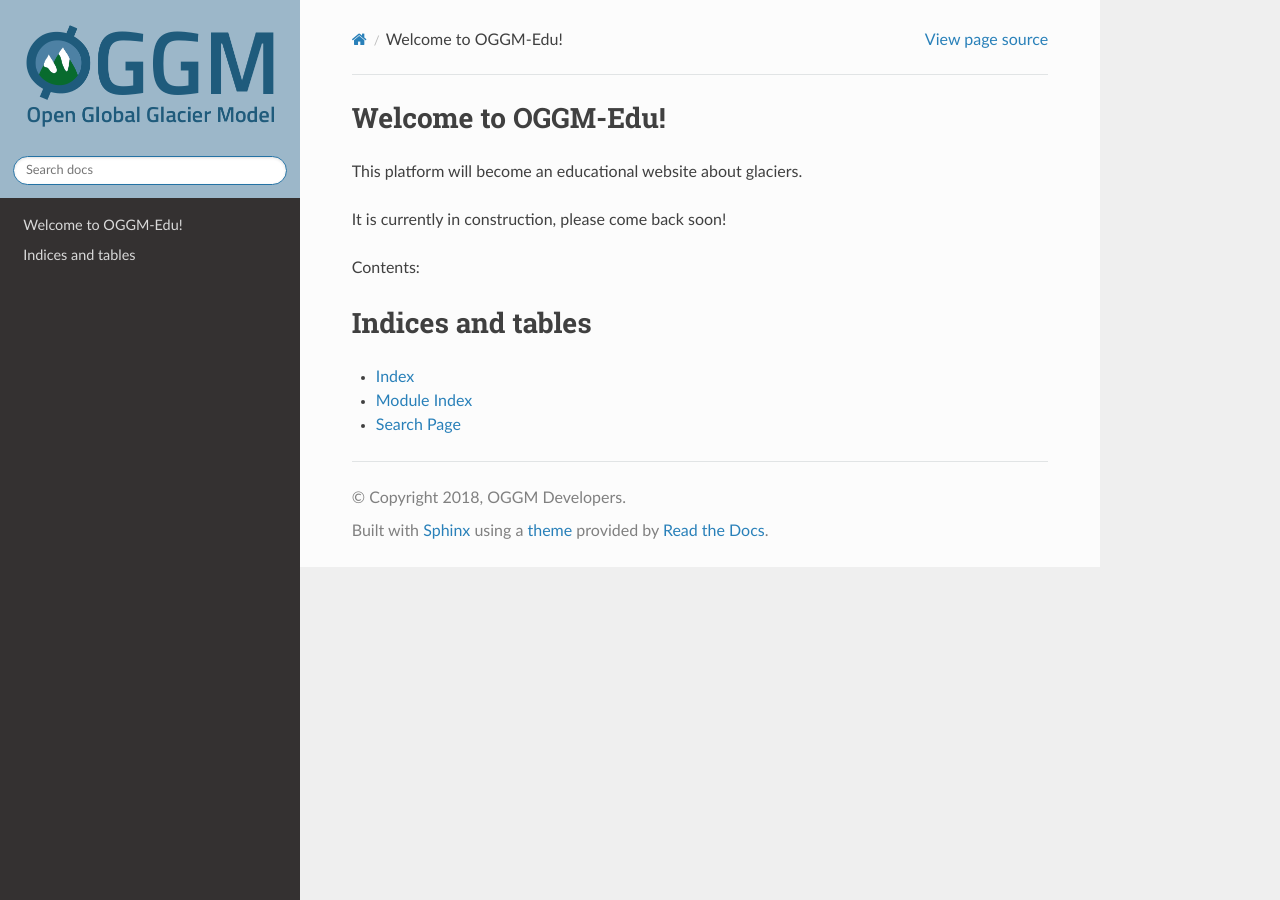
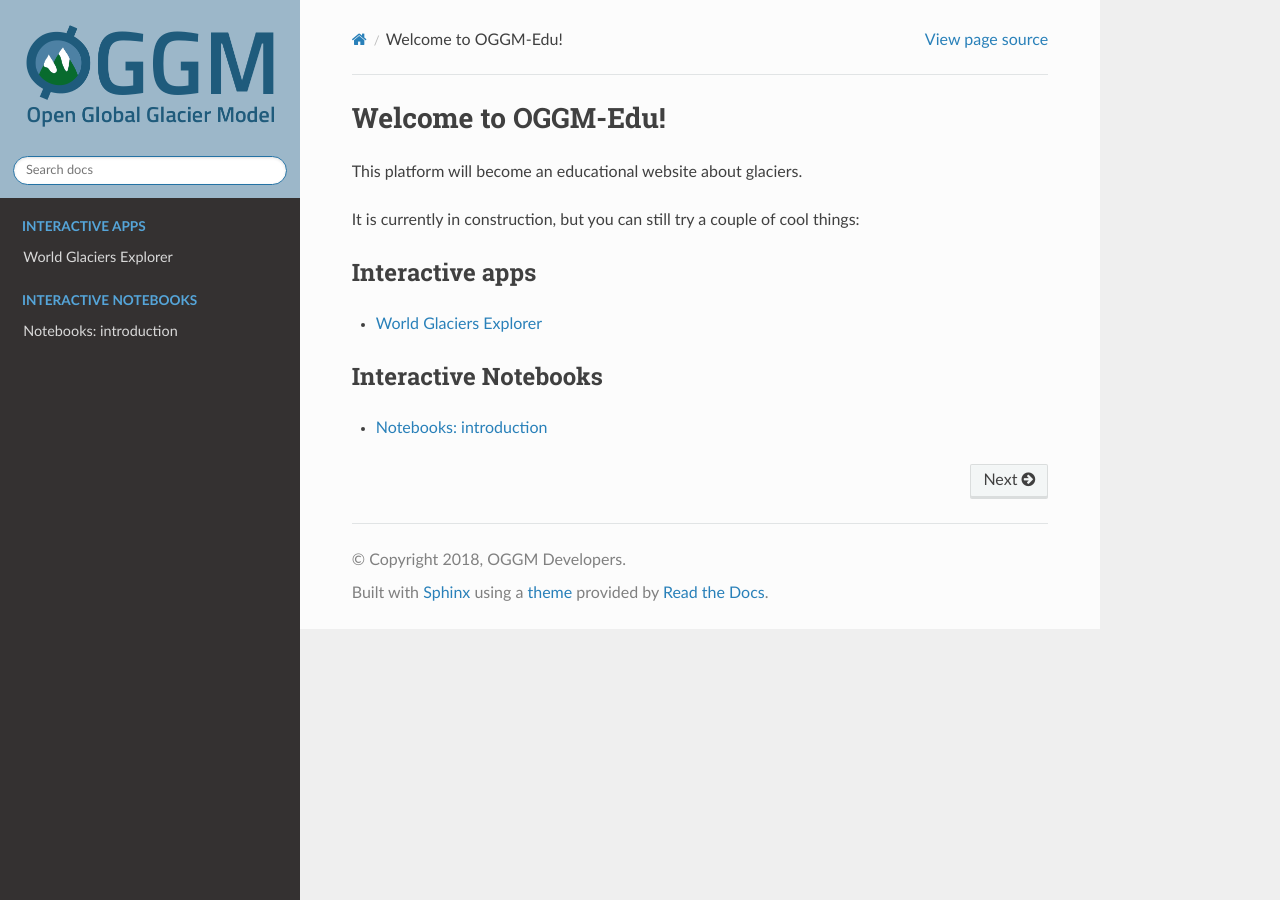
Before and after one commit to OGGM/oggm-edu, a Sphinx documentation site: the page built from docs/index.rst, in a window 1280 px wide. Built offline with Sphinx 7.4.7 and the Read the Docs theme 2.0.0, drawn with Linux system fonts in a browser that asks for light colours; the version number could not be read and is left out; the version number is read from the project's files by our own code.

Commit message:
Add more doc pages (#13)

```diff
--- a/docs/index.rst
+++ b/docs/index.rst
@@ -3,18 +3,28 @@ Welcome to OGGM-Edu!
 
 This platform will become an educational website about glaciers.
 
-It is currently in construction, please come back soon!
+It is currently in construction, but you can still try a couple of cool things:
 
-Contents:
+Interactive apps
+^^^^^^^^^^^^^^^^
+
+* :doc:`explorer`
 
 .. toctree::
-   :maxdepth: 2
+    :maxdepth: 1
+    :hidden:
+    :caption: Interactive apps
 
+    explorer.rst
 
+Interactive Notebooks
+^^^^^^^^^^^^^^^^^^^^^
 
-Indices and tables
-==================
+* :doc:`notebooks_howto`
 
-* :ref:`genindex`
-* :ref:`modindex`
-* :ref:`search`
+.. toctree::
+    :maxdepth: 1
+    :hidden:
+    :caption: Interactive Notebooks
+
+    notebooks_howto.rst
--- /dev/null
+++ b/docs/notebooks_howto.rst
@@ -0,0 +1,4 @@
+.. _notebooks_howto:
+
+Notebooks: introduction
+=======================
--- a/environment.yml
+++ b/environment.yml
@@ -1,15 +1,9 @@
 name: oggm-env
 channels:
-  - pyviz/label/dev
   - oggm
   - conda-forge
 dependencies:
   - oggm-deps
   - numpy>=1.15.1
-  - appmode
-  - param=1.8.1
-  - panel=0.1.2
-  - holoviews=1.11.0a8
-  - geoviews=1.5.4a13
   - pip:
     - git+https://github.com/OGGM/oggm.git
--- /dev/null
+++ b/oggm_edu/__init__.py
@@ -0,0 +1 @@
+__version__ = '0.0.1'
```
Also changed, not shown: docs/explorer.rst (added, +52 -0 lines), setup.py (added, +177 -0 lines), docs/_static/explorer.png (added), download_cache.py (line endings or trailing spaces), glaciers-explorer-panel.ipynb (deleted), 10 other files.
